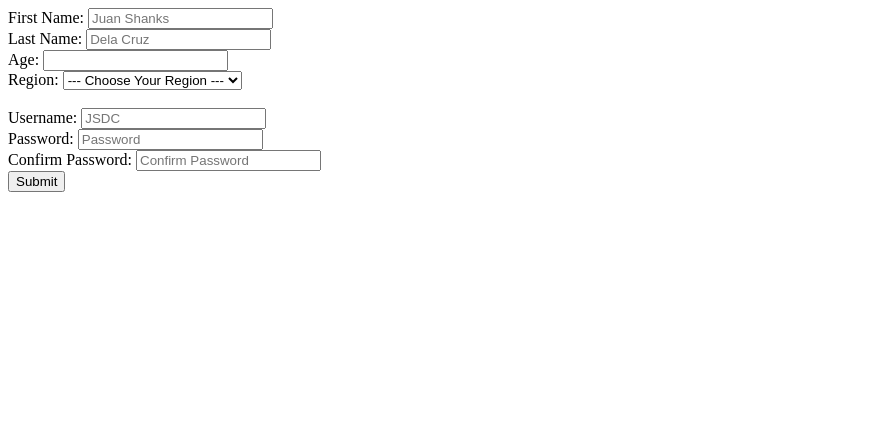
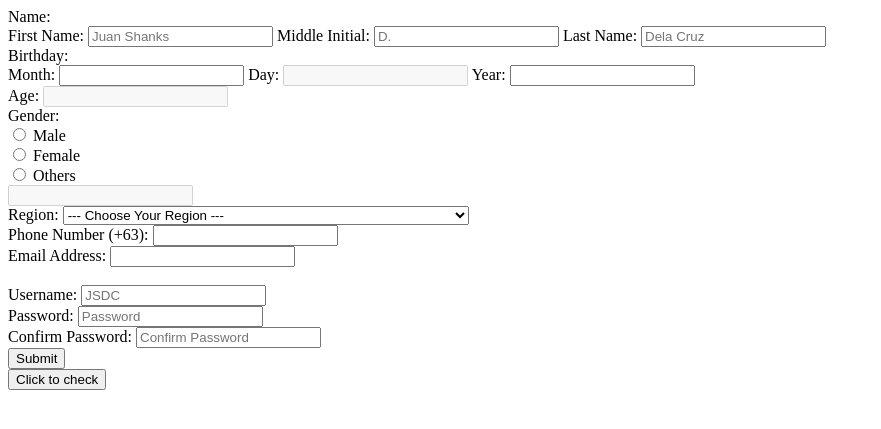
Before and after one commit to wjrelumba/RegistrationForm, a PHP site: page /form.php in a window 1280 px wide. Shown: the top 429 px of the page, without its empty margins (0-881 px from the left). Run offline with PHP 8.4, Linux system fonts and the light colour scheme.

Commit message:
Form is improved, and much stable

```diff
--- a/form.php
+++ b/form.php
@@ -7,17 +7,56 @@
 </head>
 <body>
     <form action="receiveData.php" method="post">
-        <label for="fname">First Name:</label>
-        <input type="text" name="fname" id="fname" placeholder="Juan Shanks"> <br>
-        <label for="lname">Last Name:</label>
-        <input type="text" name="lname" id="lname" placeholder="Dela Cruz"> <br>
+        <label for="">Name: </label> <br>
+        <label for="fname">First Name: </label>
+        <input type="text" name="fname" id="fname" placeholder="Juan Shanks" required>
+        <label for="minitial">Middle Initial: </label>
+        <input type="text" name="minitial" id="minitial" placeholder="D.">
+        <label for="lname">Last Name: </label>
+        <input type="text" name="lname" id="lname" placeholder="Dela Cruz" required> <br>
+        <label for="birthday">Birthday: </label> <br>
+        <label for="month">Month: </label>
+        <input type="number" name="month" id="month">
+        <label for="day">Day: </label>
+        <input type="number" name="day" id="day" disabled>
+        <label for="year">Year: </label>
+        <input type="number" name="year" id="year"> <br>
         <label for="age">Age:</label>
-        <input type="number" name="age" id="age"> <br>
+        <input type="number" name="age" id="age" disabled> <br>
+        <label for="gender">Gender:</label> <br>
+        <input type="radio" name="gender" id="male" value="male" required>
+        <label for="male">Male</label> <br>
+        <input type="radio" name="gender" id="female" value="female" required>
+        <label for="female">Female</label> <br>
+        <input type="radio" name="gender" id="others" value="others" required>
+        <label for="others">Others</label> <br>
+        <input type="text" name="gender" id="gender" disabled> <br>
         <label for="region">Region:</label>
-        <select name="region" id="region">
+        <select name="region" id="region" required>
             <option value="">--- Choose Your Region ---</option>
-            <option value="calabarzon">CALABARZON</option>
-        </select> <br><br>
+            <option value="Ilocos Region">Region I - Ilocos Region</option>
+            <option value="Cagayan Valley">Region II - Cagayan Valley</option>
+            <option value="Central Luzon">Region III - Central Luzon</option>
+            <option value="CALABARZON">Region IV-A - CALABARZON</option>
+            <option value="MIMAROPA">Region IV-B - MIMAROPA</option>
+            <option value="Bicol Region">Region V - Bicol Region</option>
+            <option value="Western Visayas">Region VI - Western Visayas</option>
+            <option value="Central Visayas">Region VII - Central Visayas</option>
+            <option value="Eastern Visayas">Region VIII - Eastern Visayas</option>
+            <option value="Zomboanga Peninsula">Region IX - Zomboanga Peninsula</option>
+            <option value="Northern Mindanao">Region X - Northern Mindanao</option>
+            <option value="Davao Region">Region XI - Davao Region</option>
+            <option value="SOCCSKSARGEN">Region XII - SOCCSKSARGEN</option>
+            <option value="Caraga">Region XIII - Caraga</option>
+            <option value="National Capital Region">NCR - National Capital Region</option>
+            <option value="Cordillera Administrative Region">CAR - Cordillera Administrative Region</option>
+            <option value="Bangsamoro Autonomous Region in Muslim Mindanao">BARMM - Bangsamoro Autonomous Region in Muslim Mindanao</option>
+        </select> <br>
+        <label for="phone">Phone Number (+63): </label>
+        <input type="number" name="phone" id="phone" maxlength="999999999" required> <br>
+        <label for="email">Email Address: </label>
+        <input type="email" name="email" id="email" required>
+        <br><br>
         <label for="username">Username: </label>
         <input type="text" name="username" id="username" placeholder="JSDC"> <br>
         <label for="password">Password: </label>
@@ -25,7 +64,10 @@
         <label for="confirmpass">Confirm Password: </label>
         <input type="password" name="confirmpass" id="confirmpass" placeholder="Confirm Password"> <br>
 
-        <button type="submit">Submit</button>
+        <button type="submit">Submit</button> <br>
     </form>
+    <button type="button" id="buttonCheck">Click to check</button>
+    <script type="text/javascript" src="formFunction.js">
+    </script>
 </body>
 </html>
--- /dev/null
+++ b/formFunction.js
@@ -0,0 +1,79 @@
+const maleRadioValue = document.getElementById("male");
+const birthdayValue = document.getElementById("day");
+const monthValue = document.getElementById("month");
+const yearValue = document.getElementById("year");
+const ageValue = document.getElementById("age");
+const button = document.getElementById("buttonCheck");
+const yearNow = new Date().getFullYear();
+var monthInput = 0;
+
+maleRadioValue.addEventListener("click", (event) => {
+    const genderInput = document.getElementById("gender");
+    genderInput.disabled = true;
+    genderInput.value = event.target.value;
+});
+
+// ... (other radio button event listeners)
+
+monthValue.addEventListener("change", (event) => {
+    birthdayValue.value = 0;
+    const value = event.target.value;
+    monthInput = value;
+    if (value !== null) {
+        birthdayValue.disabled = false;
+    }
+    if (value > 12) {
+        monthInput = 12;
+        event.target.value = 12;
+    } else if (value < 1) {
+        monthInput = 1;
+        event.target.value = 1;
+    }
+    updateAgeValue();
+});
+
+birthdayValue.addEventListener("change", (event) => {
+    const value = event.target.value;
+    if (monthInput == 1 || monthInput == 3 || monthInput == 5 || monthInput == 7 || monthInput == 8 || monthInput == 10 || monthInput == 12) {
+        if (value > 31) {
+            event.target.value = 31;
+        }
+    }
+    if (monthInput == 2) {
+        if (value > 28) {
+            event.target.value = 28;
+        }
+    }
+    if (monthInput == 4 || monthInput == 6 || monthInput == 9 || monthInput == 11) {
+        if (value > 30) {
+            event.target.value = 30;
+        }
+    }
+    updateAgeValue();
+});
+
+yearValue.addEventListener("change", (event) => {
+    const value = event.target.value;
+    const minimum = 1950;
+    const requiredYears = yearNow - 10;
+    if (value > requiredYears) {
+        event.target.value = requiredYears;
+        updateAgeValue();
+    } else if (value < minimum) {
+        event.target.value = minimum;
+        updateAgeValue();
+    } else {
+        updateAgeValue();
+    }
+});
+
+button.addEventListener("click", () => {
+    alert(ageValue.value);
+});
+
+// Function to update ageValue
+function updateAgeValue() {
+    const year = parseInt(yearValue.value);
+    const age = yearNow - year;
+    ageValue.value = age;
+}
--- a/receiveData.php
+++ b/receiveData.php
@@ -1,5 +1,6 @@
 <?php
     $fname = $_POST["fname"];
+    $minitial = $_POST["minitial"];
     $lname = $_POST["lname"];
     $age = $_POST["age"];
     $region = $_POST["region"];
@@ -13,7 +14,7 @@
         die("Connection failed: " . $conn->connect_error);
     }
 
-    $sqlinsert = "INSERT INTO user (fname, lname, age, region, username, password) VALUES ('$fname', '$lname', '$age', '$region', '$username', '$password')";
+    $sqlinsert = "INSERT INTO user (fname, minitial, lname, age, region, username, password) VALUES ('$fname', '$minitial', '$lname', '$age', '$region', '$username', '$password')";
 
     if($password === $confirmpass){
         echo "Password match!";
```
Also changed, not shown: sample.html (deleted).
